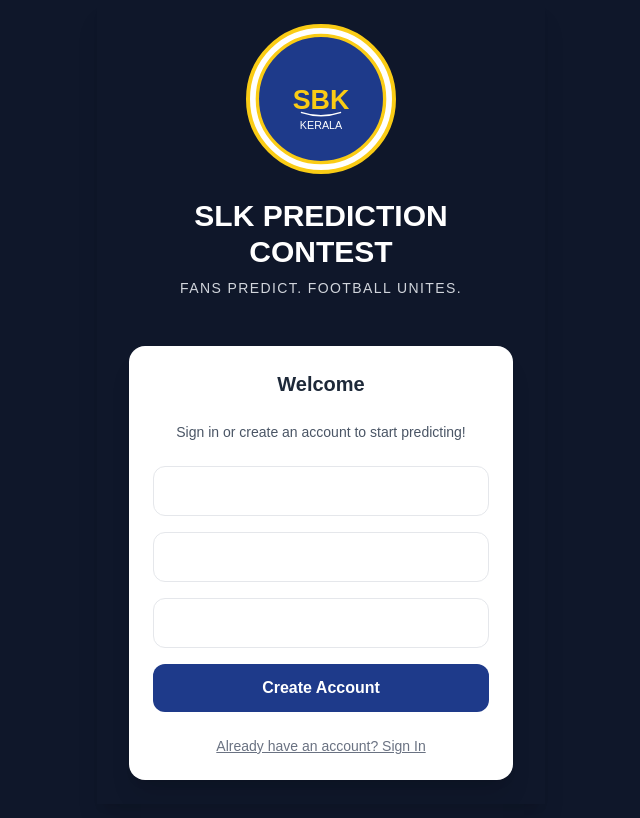
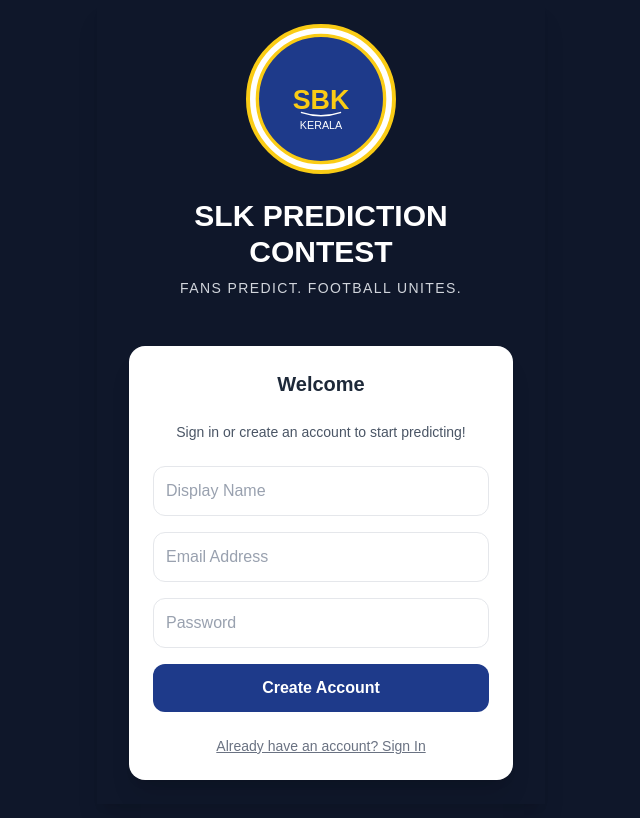
Before and after one commit to zainukappan/SLK-Prediction, a Next.js app: page /auth/login in a window 1280 px wide. Both pictures are taken after a click on the button "Don't have an account? Sign Up". Shown: the top 818 px of the page, without its empty margins (319-959 px from the left). Built offline with nearby package versions, Linux system fonts and the light colour scheme; no server answers.

Commit message:
Fix input text color inheriting white on white background

```diff
--- a/src/app/auth/login/EmailLoginForm.tsx
+++ b/src/app/auth/login/EmailLoginForm.tsx
@@ -68,7 +68,7 @@ export function EmailLoginForm() {
           placeholder="Display Name"
           value={name}
           onChange={(e) => setName(e.target.value)}
-          className="w-full p-3 border border-gray-200 rounded-xl"
+          className="w-full p-3 border border-gray-200 rounded-xl text-gray-900 placeholder-gray-400"
           required={!isLogin}
         />
       )}
@@ -77,7 +77,7 @@ export function EmailLoginForm() {
         placeholder="Email Address"
         value={email}
         onChange={(e) => setEmail(e.target.value)}
-        className="w-full p-3 border border-gray-200 rounded-xl"
+        className="w-full p-3 border border-gray-200 rounded-xl text-gray-900 placeholder-gray-400"
         required
       />
       <input
@@ -85,7 +85,7 @@ export function EmailLoginForm() {
         placeholder="Password"
         value={password}
         onChange={(e) => setPassword(e.target.value)}
-        className="w-full p-3 border border-gray-200 rounded-xl"
+        className="w-full p-3 border border-gray-200 rounded-xl text-gray-900 placeholder-gray-400"
         required
         minLength={6}
       />
```
